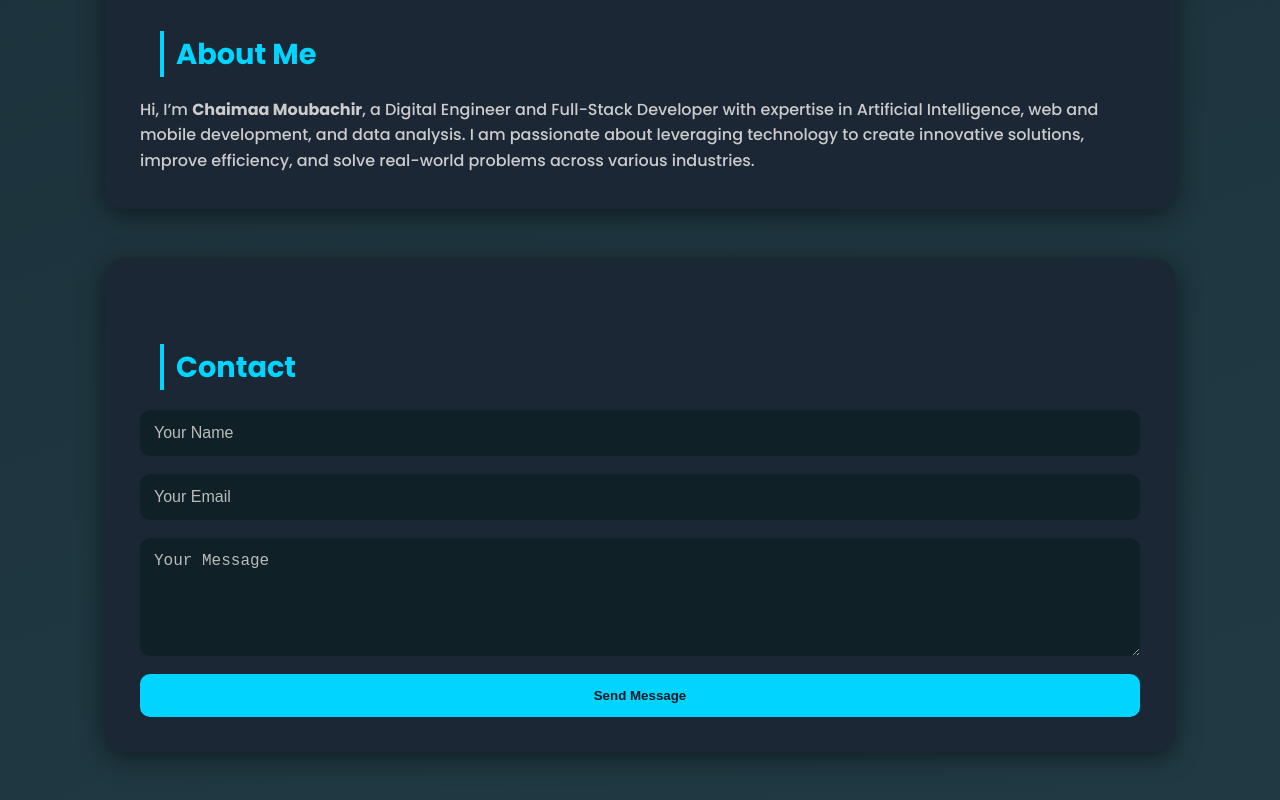
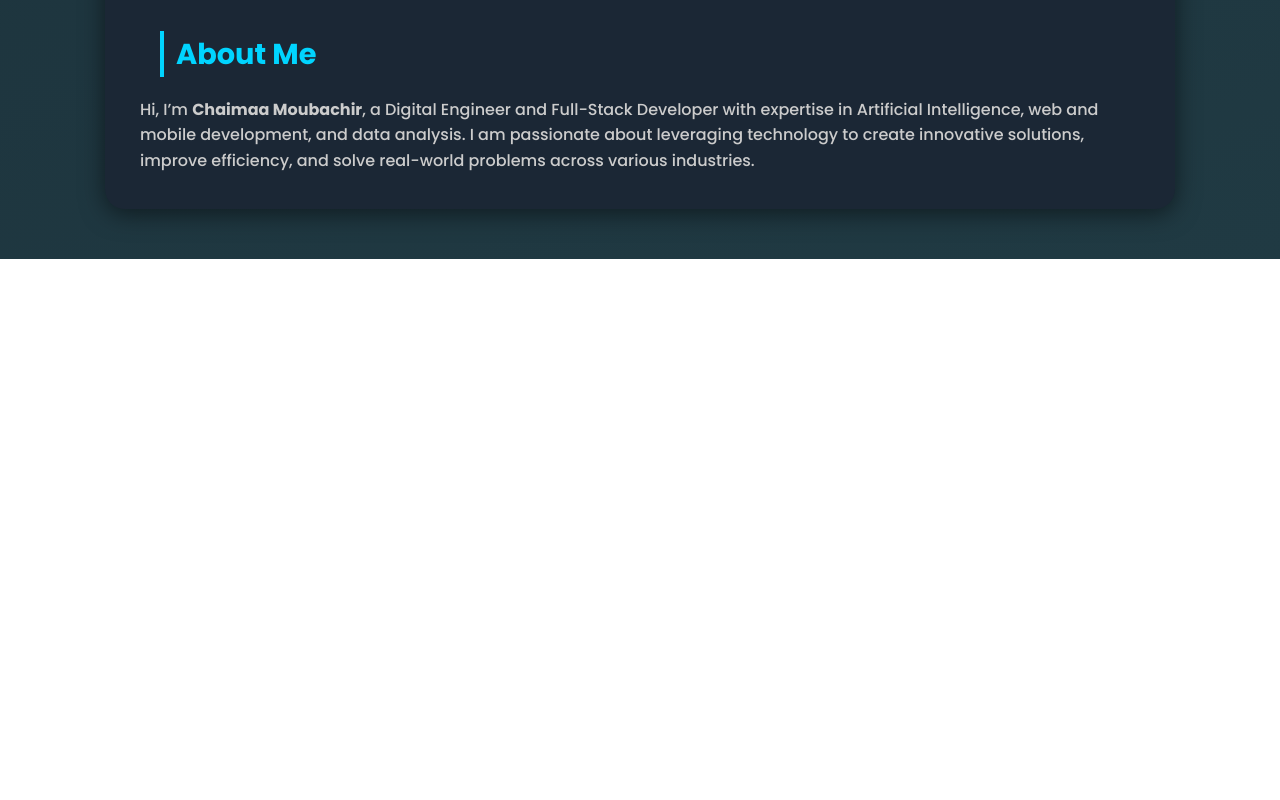
Before and after one commit to chaimaamobachir/Portfolio, a plain HTML site: page index.html in a window 1280 px wide. Shown: the part 3387-4187 px from the top of the page. After the commit the page ends 3646 px from the top, so only its background shows below. Drawn offline with Linux system fonts and the light colour scheme.

Commit message:
Remove contact section from index.html
Removed the contact section from the index.html file.

```diff
--- a/index.html
+++ b/index.html
@@ -337,16 +337,7 @@ h2 {
 
   </div>
 
-  <!-- Contact -->
-  <div class="contact">
-    <h2>Contact</h2>
-    <form>
-      <input type="text" placeholder="Your Name" required>
-      <input type="email" placeholder="Your Email" required>
-      <textarea rows="5" placeholder="Your Message" required></textarea>
-      <button type="submit">Send Message</button>
-    </form>
-  </div>
+
 
   <!-- Popup -->
   <div id="projectModal" class="modal">
```
